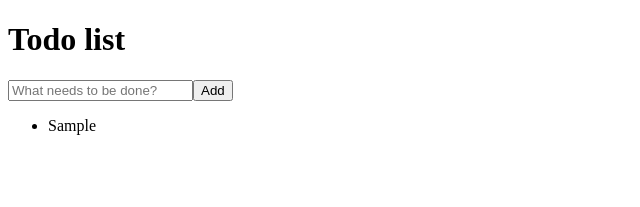
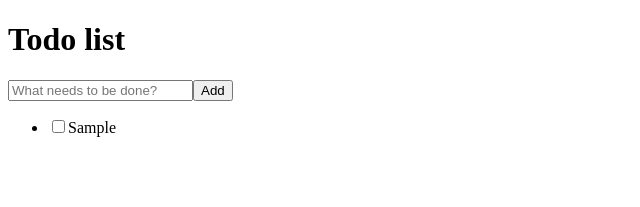
Before and after one commit to mmeissonnier/todolist-sdd, a React (Vite) app in the folder apps/react/: page / in a window 1280 px wide. Both pictures are taken after typing "Sample" into the empty fields and a click on the button "Add". Shown: the top 207 px of the page, without its empty margins (0-640 px from the left). Built offline with nearby package versions, Linux system fonts and the light colour scheme.

Commit message:
feat(react): add done checkbox to todo item

```diff
--- a/apps/react/src/components/TodoItem.tsx
+++ b/apps/react/src/components/TodoItem.tsx
@@ -1,5 +1,17 @@
 import type { Todo } from "@todolist/core";
+import { todoList } from "../todo-store";
 
 export function TodoItem({ todo }: { todo: Todo }) {
-  return <li>{todo.title}</li>;
+  return (
+    <li className={todo.done ? "todo done" : "todo"}>
+      <label>
+        <input
+          type="checkbox"
+          checked={todo.done}
+          onChange={() => todoList.toggle(todo.id)}
+        />
+        <span>{todo.title}</span>
+      </label>
+    </li>
+  );
 }
--- /dev/null
+++ b/apps/react/src/index.css
@@ -0,0 +1,4 @@
+.todo.done span {
+  text-decoration: line-through;
+  opacity: 0.6;
+}
--- a/apps/react/src/main.tsx
+++ b/apps/react/src/main.tsx
@@ -1,6 +1,7 @@
 import { StrictMode } from "react";
 import { createRoot } from "react-dom/client";
 import { App } from "./App";
+import "./index.css";
 
 createRoot(document.getElementById("root")!).render(
   <StrictMode>
```
Also changed, not shown: 1 other file (tests, documents, lock files or other folders).
